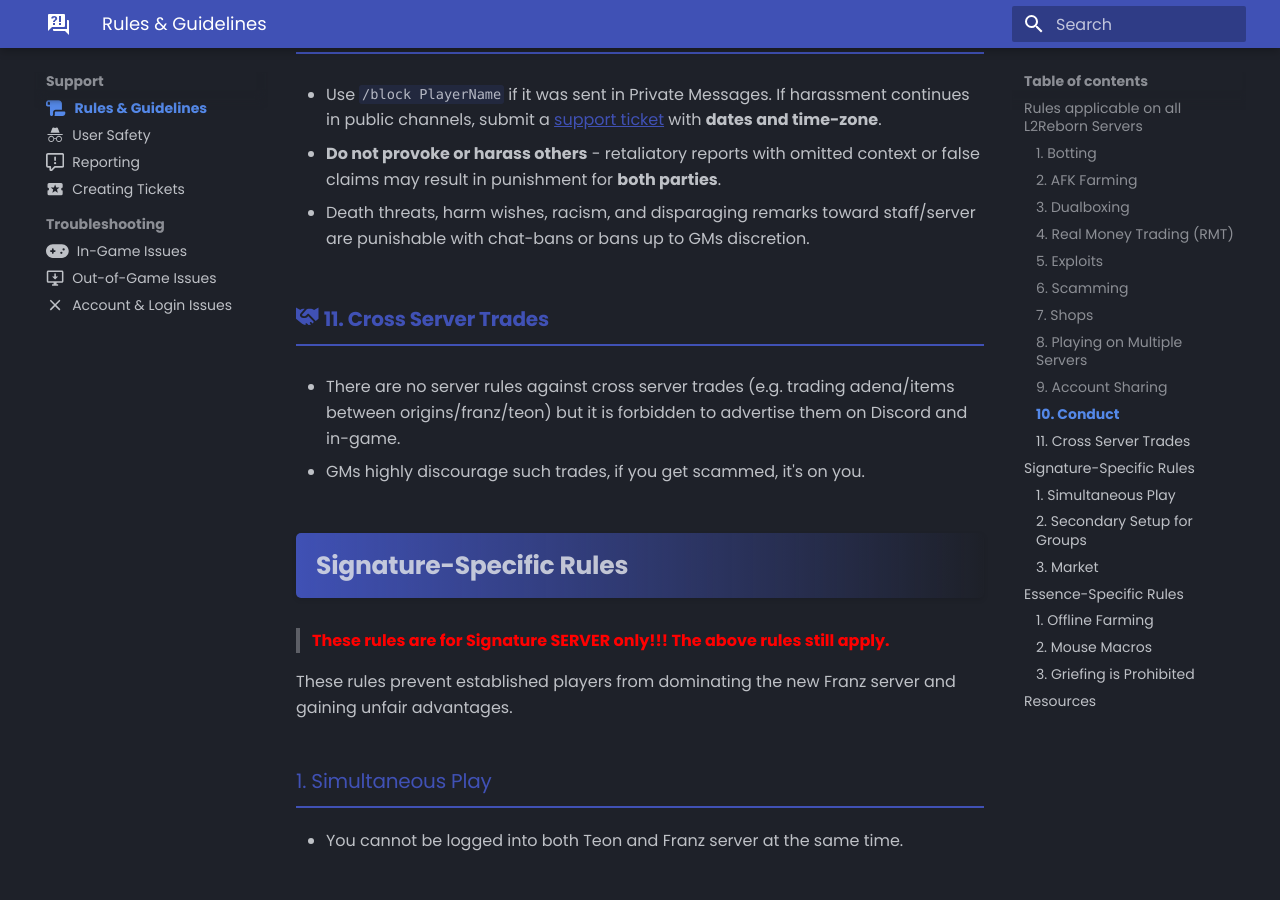
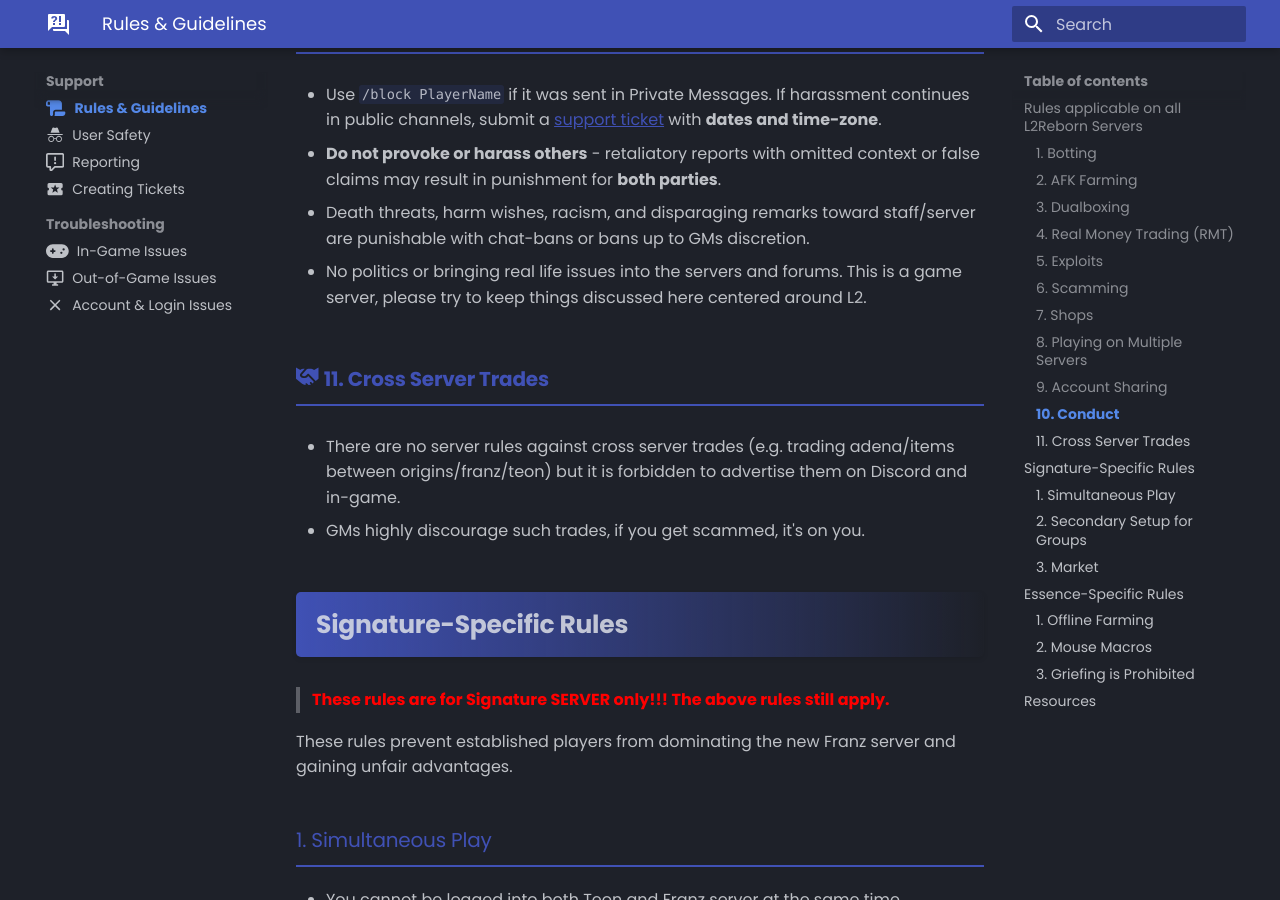
Before and after one commit to tab1-web/faq, an MkDocs documentation site: the page built from docs/support/rules.md, in a window 1280 px wide and 900 px high, scrolled down 3563 px. Built offline with MkDocs 1.6.1 and Material for MkDocs 9.7.7, drawn with Linux system fonts in a browser that asks for light colours; some web fonts are replaced.

Commit message:
adding new server rule

```diff
--- a/docs/support/rules.md
+++ b/docs/support/rules.md
@@ -109,6 +109,8 @@
 
 - Death threats, harm wishes, racism, and disparaging remarks toward staff/server are punishable with chat-bans or bans up to GMs discretion.
 
+- No politics or bringing real life issues into the servers and forums. This is a game server, please try to keep things discussed here centered around L2.
+
 ### :fontawesome-solid-handshake:  **11. Cross Server Trades**
 
 - There are no server rules against cross server trades (e.g. trading adena/items between origins/franz/teon) but it is forbidden to advertise them on Discord and in-game.
```
